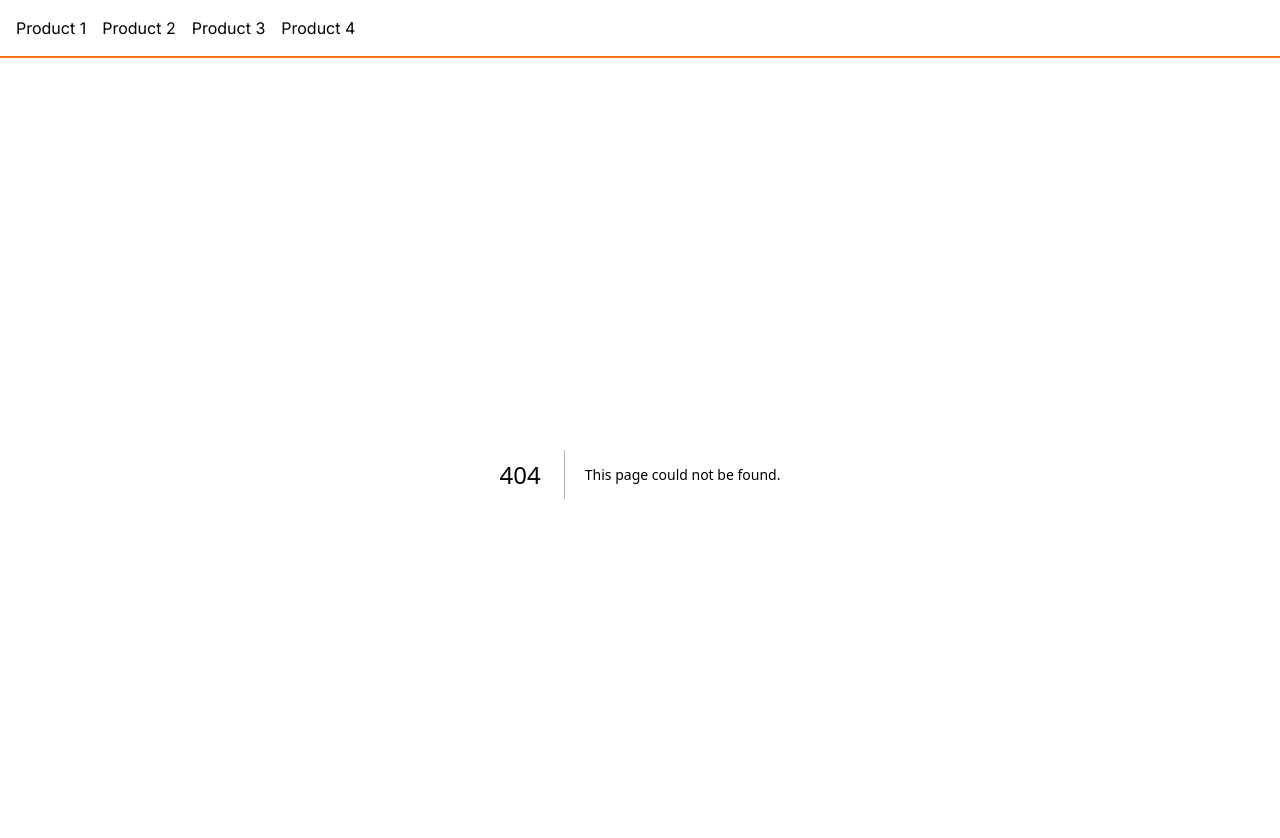
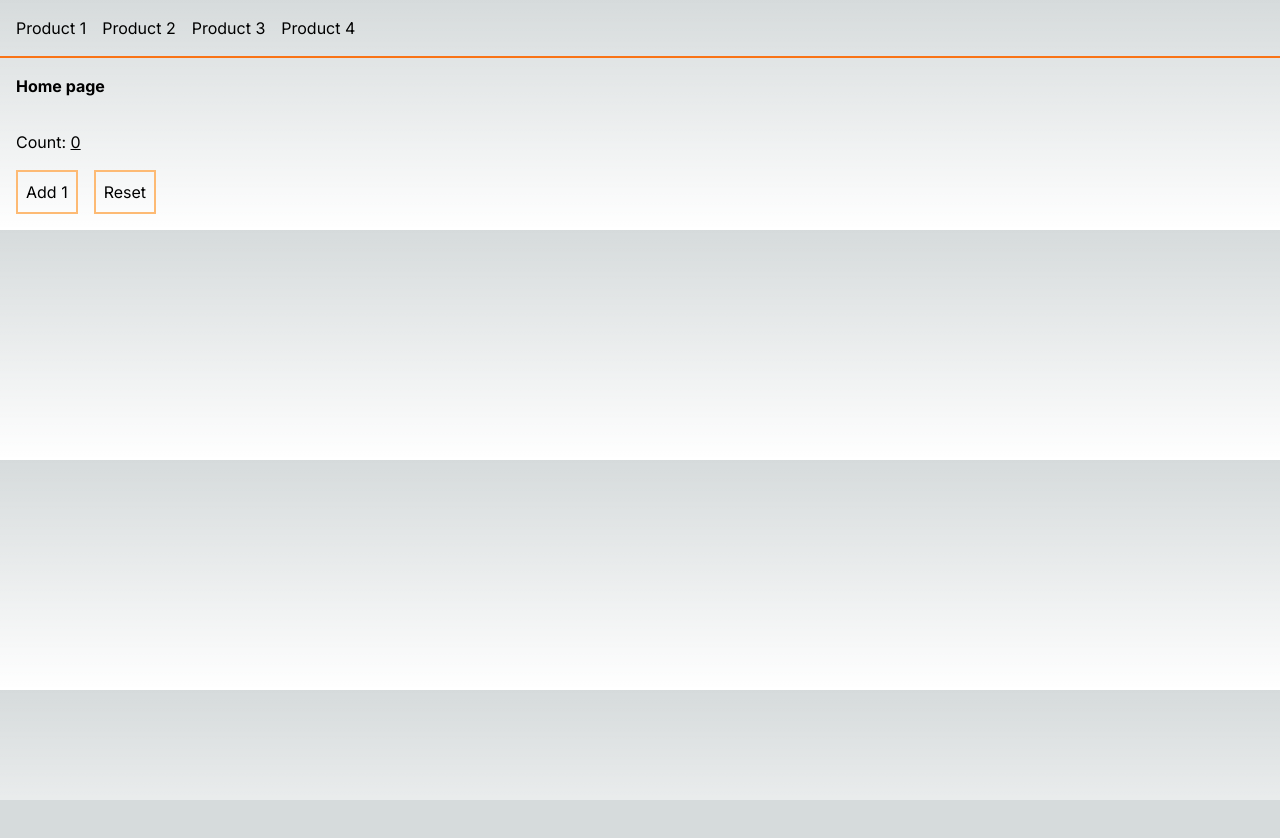
Before and after one commit to andresmechali/nextjs-13-playground, a Next.js app: page /home in a window 1280 px wide. Before the commit this address had no page. Shown: the top 838 px of the page. After the commit the page ends 800 px from the top, so only its background shows below. Built offline with nearby package versions, Linux system fonts and the light colour scheme.

Commit message:
add counter to home page

```diff
--- /dev/null
+++ b/app/home/Counter.tsx
@@ -0,0 +1,27 @@
+"use client";
+
+import React, { useState } from "react";
+export default function Counter() {
+  const [count, setCount] = useState<number>(0);
+  return (
+    <div className="flex flex-col space-y-4">
+      <div>
+        Count: <span className="underline">{count}</span>
+      </div>
+      <div className="flex flex-row space-x-4">
+        <button
+          className="border-2 border-orange-300 p-2 hover:bg-orange-300 hover:text-black"
+          onClick={() => setCount(count + 1)}
+        >
+          Add 1
+        </button>
+        <button
+          className="border-2 border-orange-300 p-2 hover:bg-orange-300 hover:text-black"
+          onClick={() => setCount(0)}
+        >
+          Reset
+        </button>
+      </div>
+    </div>
+  );
+}
--- /dev/null
+++ b/app/home/page.tsx
@@ -0,0 +1,10 @@
+import Counter from "@/app/home/Counter";
+
+export default function Page() {
+  return (
+    <div>
+      <h1 className="mb-8 font-bold">Home page</h1>
+      <Counter />
+    </div>
+  );
+}
```
